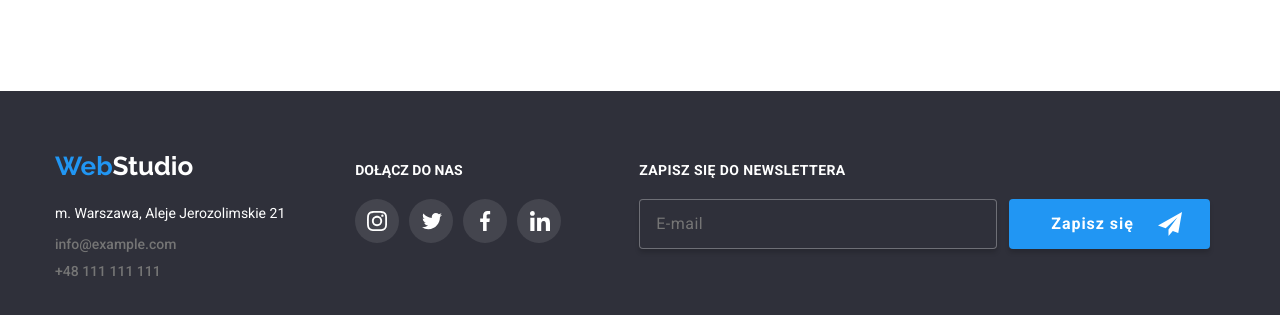
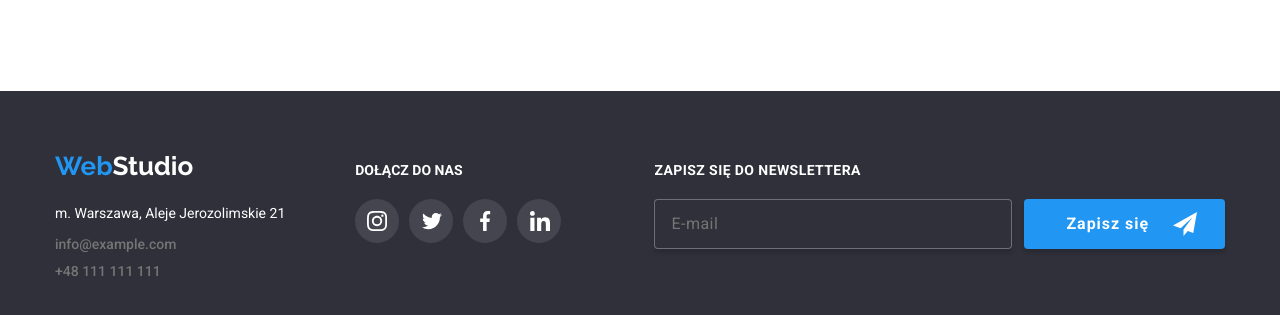
Before and after one commit to Adashevski/goit-markup-hw-06, a plain HTML site: page index.html in a window 1280 px wide. Shown: the part 2601-2916 px from the top of the page. Drawn offline with nearby package versions, Linux system fonts and the light colour scheme.

Commit message:
Update styles.css

```diff
--- a/css/styles.css
+++ b/css/styles.css
@@ -421,7 +421,8 @@ body {
   cursor: pointer;
 }
 .newsletter {
-  padding: 72px 0 0 78px;
+  padding-top: 72px;
+  margin-left: auto;
 }
 .newsletter__title {
   padding-bottom: 20px;
```
